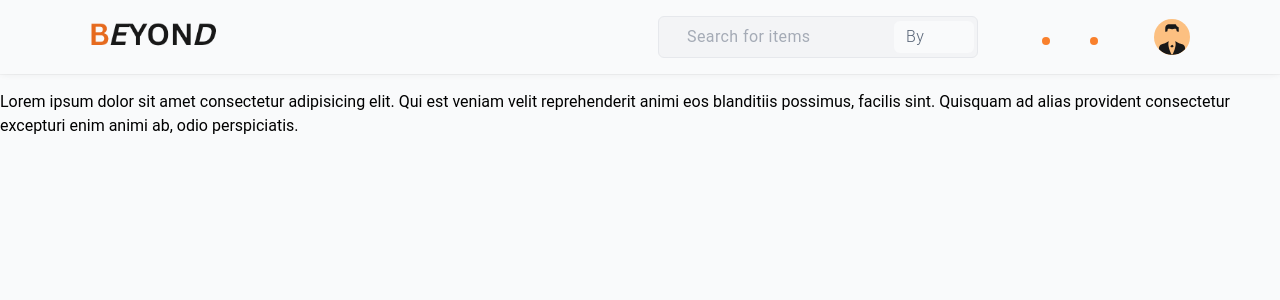
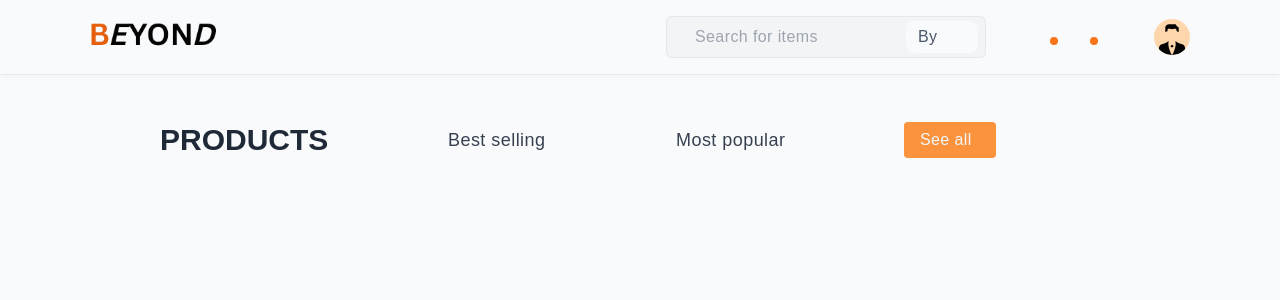
Before and after one commit to Amos-Ditto/Beyond-Furniture, a Nuxt app in the folder beyond-ui/: page /index in a window 1280 px wide. Shown: the top 300 px of the page. Built offline with nearby package versions, Linux system fonts and the light colour scheme.

Commit message:
chore: Update on Home View & Layout

```diff
--- a/beyond-ui/app.vue
+++ b/beyond-ui/app.vue
@@ -11,7 +11,7 @@
 }
 
 html {
-	font-family: "Roboto", Tahoma;
+	font-family: "Arial", "Roboto", Tahoma;
 }
 
 body {
--- a/beyond-ui/components/Navbars/MainNavbar.vue
+++ b/beyond-ui/components/Navbars/MainNavbar.vue
@@ -1,7 +1,7 @@
 <script setup lang="ts"></script>
 
 <template>
-	<nav id="nav" class="w-full py-4 px-2 sm:px-[8px] md:[20px] lg:px-[78px] xl:px-[90px] grid grid-cols-8 bg-gray-50 opacity-90">
+	<nav id="nav" class="w-full py-4 px-2 sm:px-[8px] md:[20px] lg:px-[78px] xl:px-[90px] grid grid-cols-8 bg-gray-50 opacity-[0.98]">
 		<div class="logo col-span-2">
 			<img src="@/assets/Img/Logo/BEYOND-removebg-preview-light.png" alt="logo" />
 		</div>
@@ -9,15 +9,15 @@
 			<div class="search-bar relative flex items-center w-[20rem]">
 				<div class="i-mdi-magnify text-lg left-1.5 absolute text-slate-500"></div>
 				<input type="text" name="find" id="find" placeholder="Search for items" />
-				<div class="search-options w-[5rem] bg-gray-50 rounded-md flex flex-row items-center absolute right-1 px-1">
-					<button class="relative flex items-center justify-start py-1 px-2 w-full">
+				<div class="search-options w-[5rem] flex flex-row items-center absolute right-1 px-1">
+					<button class="relative flex items-center justify-start py-1 px-3 w-full bg-gray-50 rounded-lg">
 						<small class="tracking-wide text-base capitalize font-light text-slate-600">by</small>
-						<div class="i-mdi-chevron-down text-base text-slate-600 absolute right-0"></div>
+						<div class="i-mdi-chevron-down text-base text-slate-600 absolute right-1"></div>
 					</button>
 				</div>
 			</div>
 			<div class="right-navbar flex items-center justify-end gap-x-12">
-				<div class="notification flex flex-row gap-x-8 items-center">
+				<div class="notification flex flex-row gap-x-6 items-center">
 					<div class="cart relative rounded-full items-center flex justify-center hover:bg-gray-100 cursor-pointer p-2">
 						<div class="i-mdi-cart-outline text-xl"></div>
 						<div class="new absolute rounded-full w-2 h-2 bg-orange-500 right-2 top-2"></div>
@@ -31,7 +31,7 @@
 				</div>
 				<div class="user">
 					<div class="icon">
-						<img src="@/assets/Img/profile-min.svg" alt="avatar" class="w-9 h-9 bg-orange-300 rounded-full" />
+						<img src="@/assets/Img/profile-min.svg" alt="avatar" class="w-9 h-9 bg-orange-200 rounded-full" />
 					</div>
 				</div>
 			</div>
--- a/beyond-ui/pages/index.vue
+++ b/beyond-ui/pages/index.vue
@@ -1,5 +1,5 @@
 <template>
 	<NuxtLayout>
-		<NuxtPage class="pt-4" />
+		<NuxtPage class="pt-12" />
 	</NuxtLayout>
 </template>
--- a/beyond-ui/pages/index/index.vue
+++ b/beyond-ui/pages/index/index.vue
@@ -1,8 +1,23 @@
 <template>
-	<section class="w-full">
-		<h3>
-			Lorem ipsum dolor sit amet consectetur adipisicing elit. Qui est veniam velit reprehenderit animi eos blanditiis possimus,
-			facilis sint. Quisquam ad alias provident consectetur excepturi enim animi ab, odio perspiciatis.
-		</h3>
+	<section class="w-full px-2 sm:px-4 md:px-12 lg:px-28 xl:px-40">
+		<header class="flex flex-row justify-between w-full">
+			<h3 class="text-3xl font-bold text-gray-800 uppercase">Products</h3>
+			<div class="categories grid grid-cols-3 gap-x-3 w-[70%]">
+				<div class="link flex items-center justify-start">
+					<button class="text-lg tracking-wide text-gray-700">Best selling</button>
+				</div>
+				<div class="link flex items-center justify-start">
+					<button class="text-lg tracking-wide text-gray-700">Most popular</button>
+				</div>
+				<div class="link flex items-center justify-start">
+					<button
+						class="bg-orange-400 rounded flex flex-row gap-x-2 text-slate-100 tracking-wide items-center justify-center px-4 py-1.5 hover:bg-orange-500 transition-colors duration-200"
+					>
+						See all
+						<div class="i-mdi-arrow-right text-lg"></div>
+					</button>
+				</div>
+			</div>
+		</header>
 	</section>
 </template>
```
